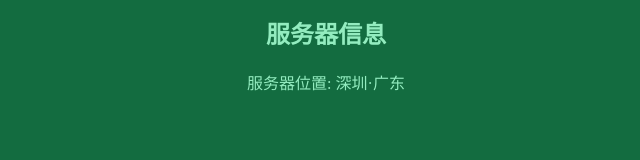
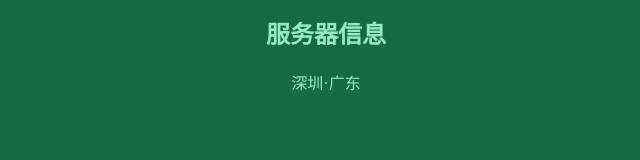
Before and after one commit to linj121/l4d2motd, a plain HTML site: page index.html in a window 1280 px wide. Shown: the part 375-535 px from the top of the page, without its empty margins (314-954 px from the left). Drawn offline with Linux system fonts and the light colour scheme.

```diff
--- a/index.html
+++ b/index.html
@@ -17,7 +17,7 @@
         <div class="server-info">
             <h2>服务器信息</h2>
             <!-- <p>服务器IP: 120.77.179.64</p> -->
-            <p>服务器位置: 深圳·广东</p>
+            <p>深圳·广东</p>
         </div>
         <div class="server-commands">
             <h2>可用指令</h2>
```
